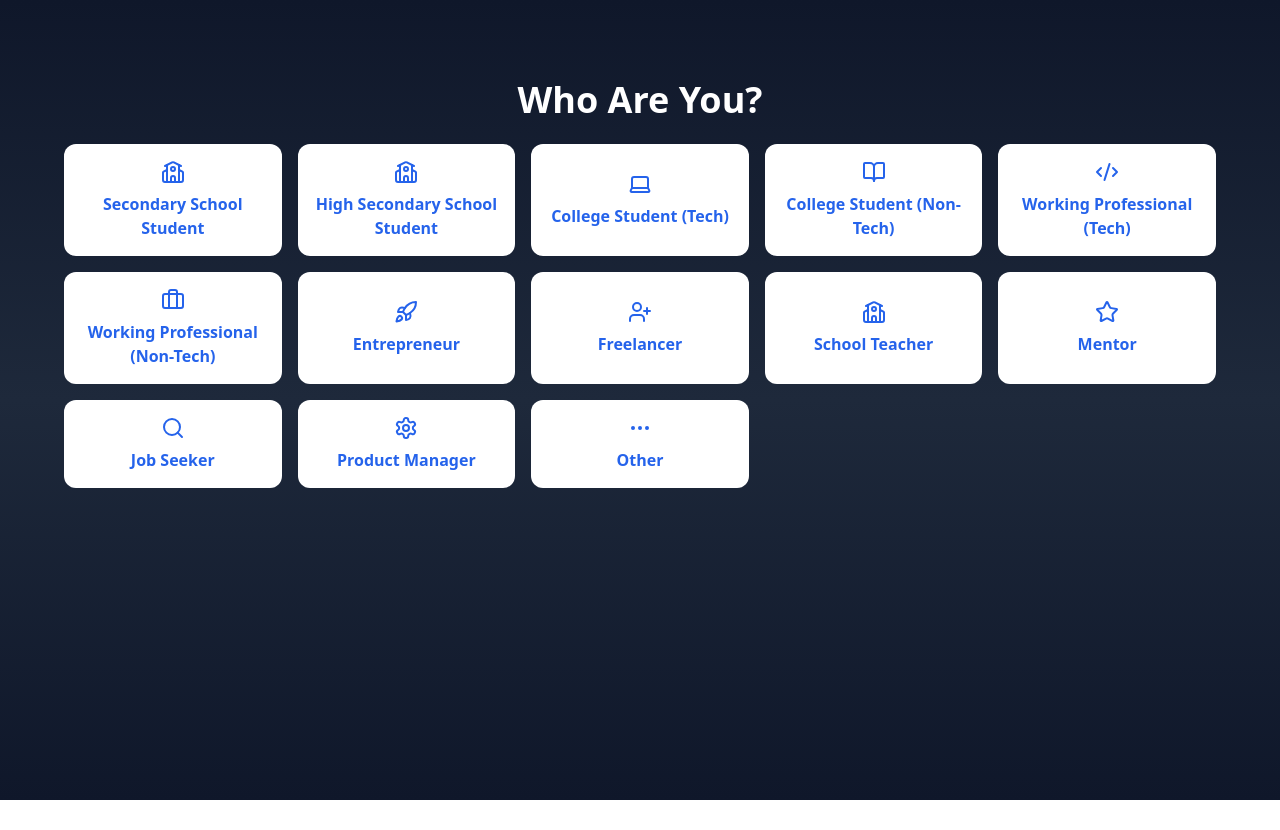
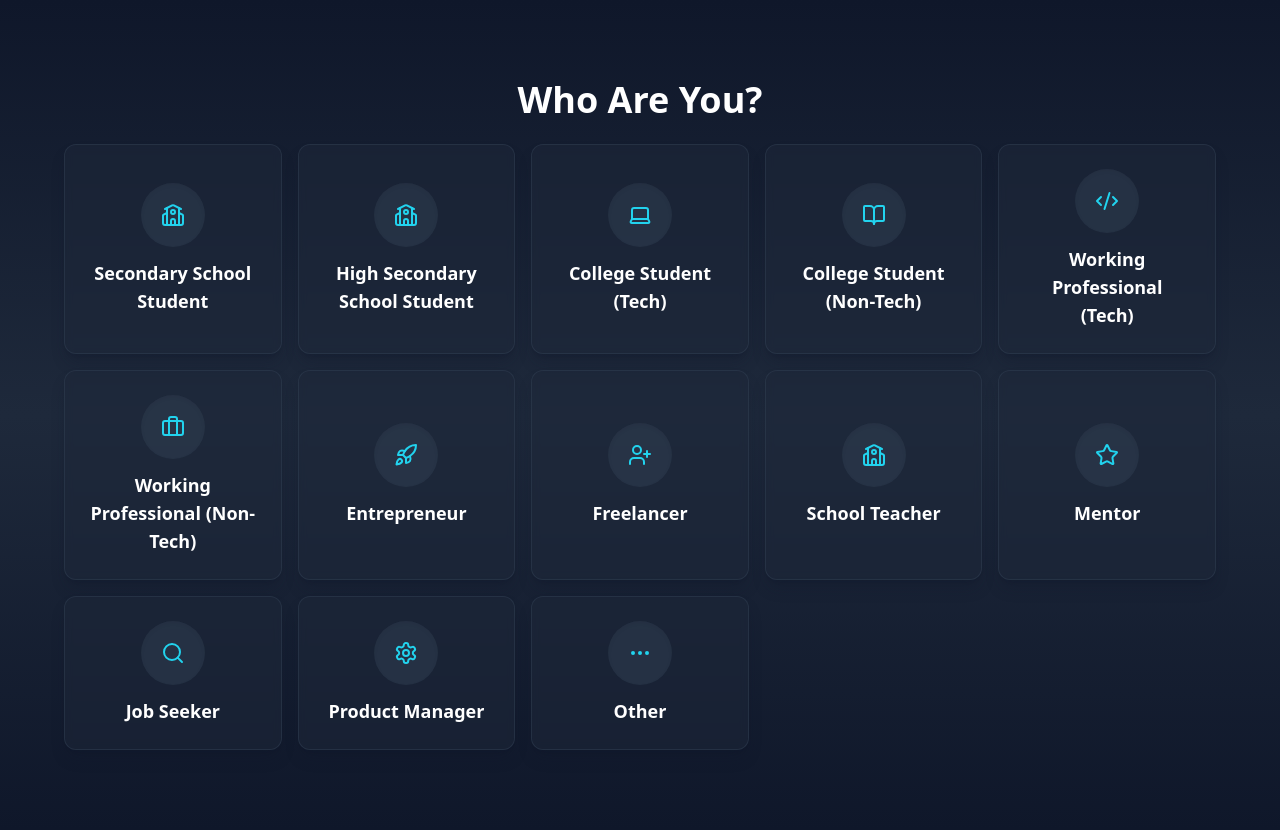
Before and after one commit to shravanjindal/LearnEra, a Next.js app: page /welcome in a window 1280 px wide. Before the commit the page ends 800 px from the top, so only its background shows below. Built offline with nearby package versions, Linux system fonts and the light colour scheme.

Commit message:
UX - UI improved, Feedback form bugs removed

```diff
--- a/src/app/product/page.tsx
+++ b/src/app/product/page.tsx
@@ -232,7 +232,7 @@ const HowItWorks: React.FC = () => {
               onMouseEnter={() => handleMouseEnter(stepIndex)}
               onMouseLeave={() => handleMouseLeave(stepIndex)}
             >
-              <div className="relative w-full max-w-md mx-auto">
+              <div className="relative w-full max-w mx-auto">
                 <div className="relative aspect-video w-full bg-slate-800/50 rounded-xl overflow-hidden shadow-[0_0_25px_rgba(8,145,178,0.2)] border border-slate-700/50 backdrop-blur-sm">
                   <AnimatePresence mode="wait">
                     <motion.div
@@ -377,11 +377,11 @@ const HowItWorks: React.FC = () => {
               )}
 
               {/* Image caption */}
-              <div className="absolute bottom-16 left-0 right-0 text-center">
+              {/* <div className="absolute bottom-16 left-0 right-0 text-center">
                 <div className="inline-block bg-slate-900/80 backdrop-blur-sm px-4 py-2 rounded-lg text-white/90">
                   {steps[activeImageIndex.step].title}
                 </div>
-              </div>
+              </div> */}
 
               {/* Close button */}
               <button
--- a/src/app/welcome/page.tsx
+++ b/src/app/welcome/page.tsx
@@ -106,16 +106,21 @@ const WhoAreYou = () => {
                     {Object.entries(roleIconMap).map(([role, icon]) => (
                         <div
                         key={role}
-                                className="bg-white text-blue-600 rounded-xl p-4 font-semibold text-center cursor-pointer flex flex-col items-center justify-center space-y-2 hover:scale-105 transition"
+                        className="relative bg-slate-800/50 backdrop-blur-sm border border-slate-700/50 rounded-xl p-6 text-center shadow-lg shadow-slate-900/30 hover:shadow-cyan-500/10 transition-all duration-300 cursor-pointer flex flex-col items-center justify-center space-y-3 hover:scale-105"
                         onClick={() => setSelectedRole(role)}
                         >
-                                <div className="text-3xl">{icon}</div>
-                                <div className="text-sm md:text-base">{role}</div>
+                        <div className="h-16 w-16 flex items-center justify-center bg-slate-700/50 text-cyan-400 rounded-full shadow-inner text-3xl">
+                            {icon}
+                        </div>
+                        <div className="text-base md:text-lg font-semibold text-white">
+                            {role}
+                        </div>
                         </div>
                     ))}
                     </motion.div>
                 )}
                 </AnimatePresence>
+
 
             {/* Skill Selection */}
             <AnimatePresence>
@@ -139,9 +144,10 @@ const WhoAreYou = () => {
             }}
             whileHover={{ scale: 1.05 }}
             whileTap={{ scale: 0.95 }}
-                                    className={`cursor-pointer flex flex-col items-center justify-center px-6 py-5 rounded-2xl shadow-md transition-all duration-200 border-2 text-center h-36 ${selectedSkill === skill
-                                        ? "bg-green-200 text-black border-green-400 shadow-lg"
-                                        : "bg-white text-blue-600 border-blue-200 hover:shadow-lg"
+            className={`cursor-pointer flex flex-col items-center justify-center px-6 py-5 rounded-2xl transition-all duration-200 border-2 h-36 text-center shadow-lg ${
+              selectedSkill === skill
+                ? "bg-gradient-to-br from-green-400 to-emerald-500 text-black border-green-300 shadow-green-400/30"
+                : "bg-slate-800/50 text-cyan-300 border-slate-600 hover:shadow-cyan-500/10 backdrop-blur-md"
             }`}
           >
             <Sparkles className="w-8 h-8 mb-3" />
@@ -156,7 +162,7 @@ const WhoAreYou = () => {
           <input
             type="text"
             placeholder="Enter your custom skill..."
-                                    className="w-full p-3 rounded-lg text-black border border-gray-300"
+            className="w-full p-3 rounded-lg bg-slate-800/60 text-white border border-slate-600 placeholder-gray-400 focus:outline-none focus:ring-2 focus:ring-cyan-500"
             value={customSkill}
             onChange={(e) => setCustomSkill(e.target.value)}
           />
@@ -167,7 +173,7 @@ const WhoAreYou = () => {
       <div className="flex flex-col sm:flex-row gap-4 mt-10">
         <button
           type="button"
-                                className="px-6 py-3 bg-white text-blue-600 font-semibold rounded-lg hover:bg-blue-100 transition"
+          className="px-6 py-3 bg-slate-700/50 text-cyan-300 font-semibold rounded-lg border border-slate-600 hover:bg-slate-600/70 transition"
           onClick={() => {
             setSelectedRole(null);
             setSelectedSkill(null);
@@ -183,7 +189,7 @@ const WhoAreYou = () => {
             !selectedSkill ||
             (selectedSkill === "Write your own skill" && customSkill.trim() === "")
           }
-                                className="px-6 py-2 bg-green-400 text-black font-semibold rounded-md hover:bg-green-500 transition disabled:opacity-50"
+          className="px-6 py-2 bg-gradient-to-r from-emerald-500 to-cyan-500 text-white font-semibold rounded-md hover:brightness-110 transition disabled:opacity-50"
           onClick={handleSubmit}
         >
           Submit
--- a/src/components/landingPage/Navbar.tsx
+++ b/src/components/landingPage/Navbar.tsx
@@ -85,7 +85,7 @@ const Navbar: NextPage = () => {
         {isMenuOpen && (
           <div className="md:hidden absolute top-16 left-0 right-0 bg-slate-900/95 backdrop-blur-md border-t border-slate-800 shadow-lg">
             <ul className="flex flex-col space-y-4 p-4">
-              <li>
+              {/* <li>
                 <Link
                   href="#pricing"
                   onClick={handleMenu}
@@ -93,8 +93,8 @@ const Navbar: NextPage = () => {
                 >
                   Premium
                 </Link>
-              </li>
-              <li>
+              </li> */}
+              {/* <li>
                 <Link
                   href="/explore"
                   onClick={handleMenu}
@@ -102,7 +102,7 @@ const Navbar: NextPage = () => {
                 >
                   Explore
                 </Link>
-              </li>
+              </li> */}
               <li>
                 <Link
                   href="/product"
--- a/src/components/tasks/task.tsx
+++ b/src/components/tasks/task.tsx
@@ -213,7 +213,7 @@ const Task: React.FC<TaskProps> = ({ taskData, isLoading, error, isWelcome, onRe
               >
                 Cancel
               </button>
-              {(!isSubmitting) && (
+              {(!isSubmitting && (rating != 0)) && (
                 <button
                   onClick={handleFeedbackSubmit}
                   disabled={isSubmitting}
@@ -233,7 +233,7 @@ const Task: React.FC<TaskProps> = ({ taskData, isLoading, error, isWelcome, onRe
       {showSignUp && (
         <div className="fixed inset-0 z-50 flex items-center justify-center bg-black bg-opacity-60 backdrop-blur-sm p-4">
           <div className="bg-[#1e1e1e] text-white w-full max-w-md p-6 rounded-lg border border-[#2c2c2c]">
-            <h2 className="text-xl font-semibold text-blue-400 mb-4">🔐 Oh shoot! I forgot to ask your name !?</h2>
+            <h2 className="text-xl font-semibold text-blue-400 mb-4">🔐 Oh shoot! I forgot to ask your name!</h2>
 
             <div className="mb-4">
               <label className="block text-gray-300 mb-2">Your Name?</label>
@@ -279,7 +279,8 @@ const Task: React.FC<TaskProps> = ({ taskData, isLoading, error, isWelcome, onRe
               >
                 Go Back
               </button>
-              <button
+              {((username!='') && (email!='') && (password!='')) && (
+                <button
                 onClick={async () => {
                   if (!taskData) return;
                   triggerConfetti();
@@ -312,6 +313,8 @@ const Task: React.FC<TaskProps> = ({ taskData, isLoading, error, isWelcome, onRe
               >
                 Sign Up
               </button>
+              )}
+
             </div>
           </div>
         </div>
```
Lines whose indentation alone changed are shown as unchanged.
